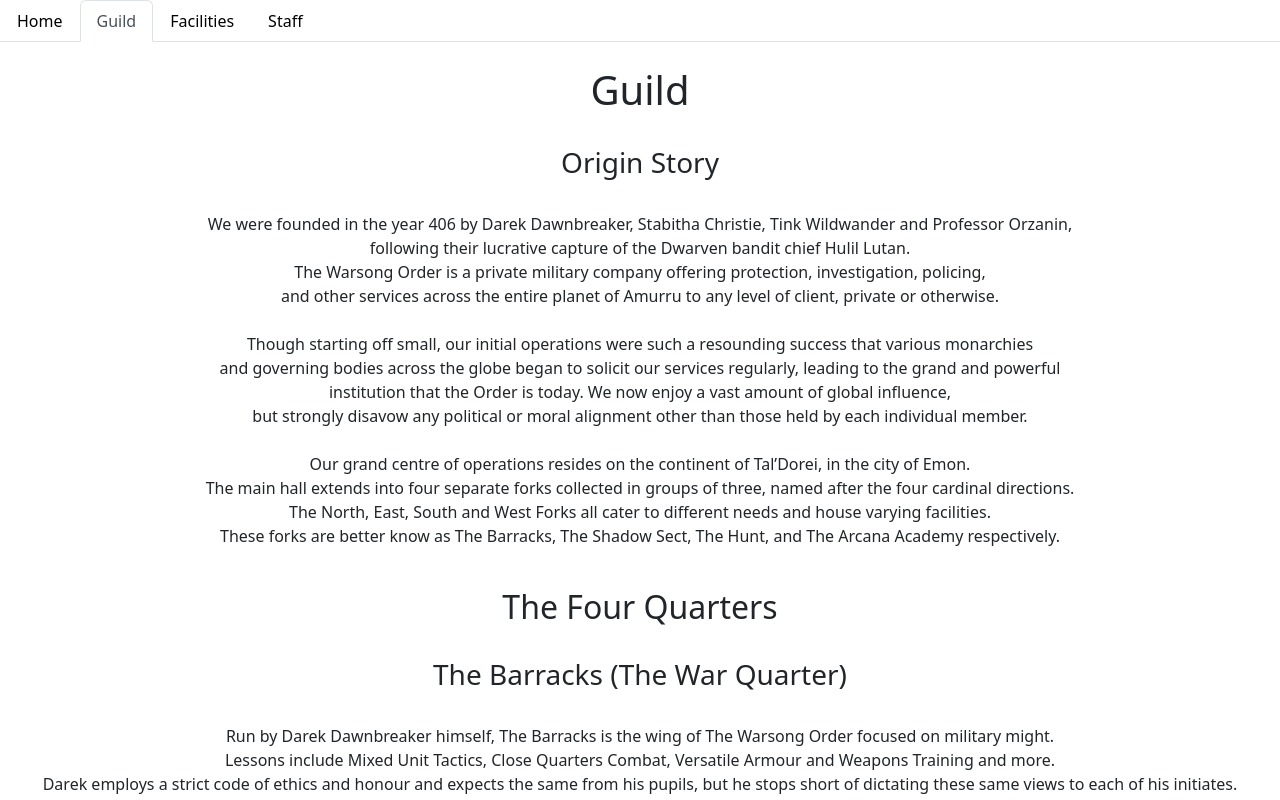
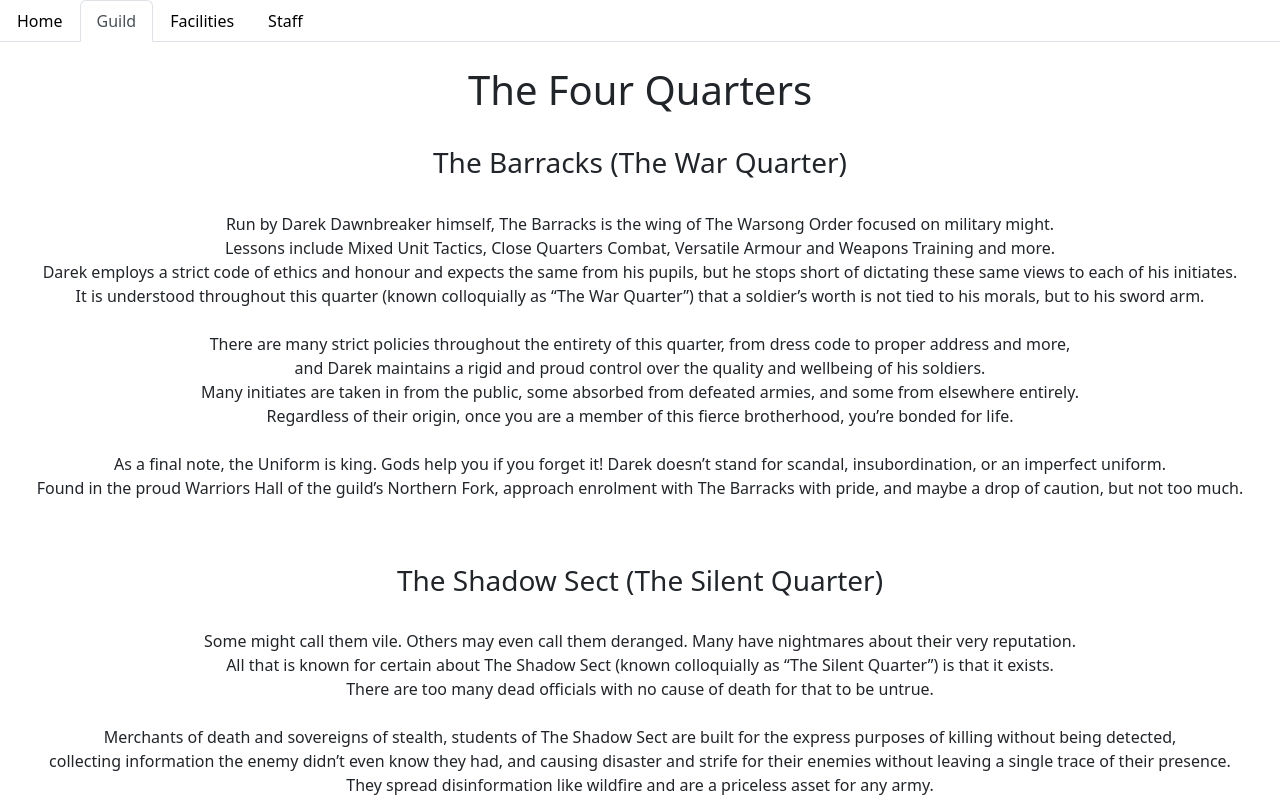
Before and after one commit to Leanne-Annable/TheWarsongOrder, a React (Create React App) app: page /#/guild in a window 1280 px wide. Shown: the top 800 px of the page. Built offline with nearby package versions, Linux system fonts and the light colour scheme.

Commit message:
moved origin story to home page, altered headingf for guild section

```diff
--- a/src/components/pages/Guild/Guild.js
+++ b/src/components/pages/Guild/Guild.js
@@ -6,36 +6,11 @@ function Guild() {
         <div className="guild">
           <br/>
           <div>
-          <h1>Guild</h1>
+          <h1>The Four Quarters</h1>
           </div>
           <div>
           {/* <img className="card-img-top " src={image} alt="image of the guild" /> */}
           </div>
-          <br/>
-          <div>
-            <h3>Origin Story</h3>
-          <p className="originStory">
-            <br/>
-            {/* Here I will create an information section for the guild (possibly with links, this info might be moved to home page) */}
-            We were founded in the year 406 by Darek Dawnbreaker, Stabitha Christie, Tink Wildwander and Professor Orzanin,<br/>
-            following their lucrative capture of the Dwarven bandit chief Hulil Lutan.<br/>
-            The Warsong Order is a private military company offering protection, investigation, policing, <br/>
-            and other services across the entire planet of Amurru to any level of client, private or otherwise. <br/>
-            <br/>
-            Though starting off small, our initial operations were such a resounding success that various monarchies <br/>
-            and governing bodies across the globe began to solicit our services regularly, leading to the grand and powerful <br/>
-            institution that the Order is today. We now enjoy a vast amount of global influence, <br/>
-            but strongly disavow any political or moral alignment other than those held by each individual member. <br/>
-            <br/>
-            Our grand centre of operations resides on the continent of Tal’Dorei, in the city of Emon. <br/>
-            The main hall extends into four separate forks collected in groups of three, named after the four cardinal directions. <br/>
-            The North, East, South and West Forks all cater to different needs and house varying facilities. <br/>
-            These forks are better know as The Barracks, The Shadow Sect, The Hunt, and The Arcana Academy respectively.
-            {/* maybe make the last line sections clickable? */}
-          </p>
-          </div>
-          <br/>
-          <h2>The Four Quarters</h2>
           <br/>
           <div>
             <h3>The Barracks (The War Quarter)</h3>
--- a/src/components/pages/Home/Home.js
+++ b/src/components/pages/Home/Home.js
@@ -14,22 +14,28 @@ function Home() {
       {/* <img className="card-img-top portrait" src={image} alt="me" /> */}
       </div>
       <br/>
-    {/* Home page:
-
-    This should be a welcome landing page that contains:
-
-    Your Name - Done
-
-    A headshot of you (or an avatar)
-
-    Your brand statement - Done
-
-    Some indication that this is your portfolio site - Done */}
-      <div>
-      <p className="brandStatement">
-        The welcome page for the WSO
-      </p>
-      </div>
+          <div>
+            <h3>Origin Story</h3>
+          <p className="originStory">
+            <br/>
+            {/* Here I will create an information section for the guild (possibly with links, this info might be moved to home page) */}
+            We were founded in the year 406 by Darek Dawnbreaker, Stabitha Christie, Tink Wildwander and Professor Orzanin,<br/>
+            following their lucrative capture of the Dwarven bandit chief Hulil Lutan.<br/>
+            The Warsong Order is a private military company offering protection, investigation, policing, <br/>
+            and other services across the entire planet of Amurru to any level of client, private or otherwise. <br/>
+            <br/>
+            Though starting off small, our initial operations were such a resounding success that various monarchies <br/>
+            and governing bodies across the globe began to solicit our services regularly, leading to the grand and powerful <br/>
+            institution that the Order is today. We now enjoy a vast amount of global influence, <br/>
+            but strongly disavow any political or moral alignment other than those held by each individual member. <br/>
+            <br/>
+            Our grand centre of operations resides on the continent of Tal’Dorei, in the city of Emon. <br/>
+            The main hall extends into four separate forks collected in groups of three, named after the four cardinal directions. <br/>
+            The North, East, South and West Forks all cater to different needs and house varying facilities. <br/>
+            These forks are better know as The Barracks, The Shadow Sect, The Hunt, and The Arcana Academy respectively.
+            {/* maybe make the last line sections clickable? */}
+          </p>
+          </div>
     </div>
   );
 }
```
